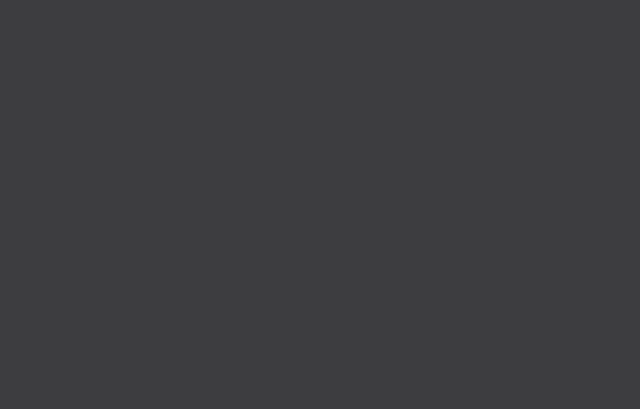
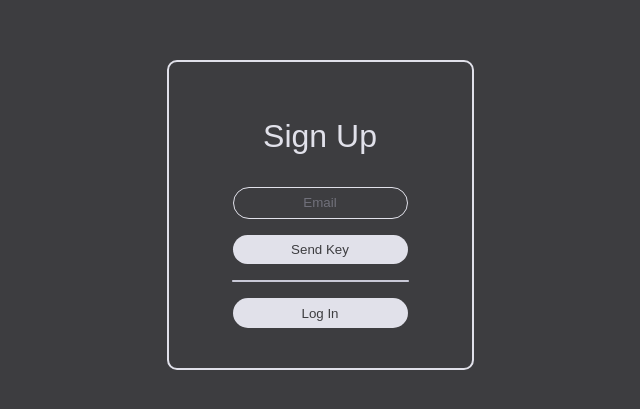
Before and after one commit to alwaysmeow/webmanager, a React (Create React App) app in the folder frontend/: page /register in a window 1280 px wide. Before the commit this address had no page. Shown: the part 185-594 px from the top of the page, without its empty margins (320-960 px from the left). Built offline with nearby package versions, Linux system fonts and the light colour scheme.

Commit message:
register page template

```diff
--- a/frontend/src/App.js
+++ b/frontend/src/App.js
@@ -2,6 +2,7 @@ import React from 'react';
 import { BrowserRouter as Router, Route, Routes } from 'react-router-dom';
 import LoginPage from './pages/LoginPage'
 import HomePage from './pages/HomePage'
+import RegisterPage from './pages/RegisterPage'
 
 class App extends React.Component
 {
@@ -12,6 +13,7 @@ class App extends React.Component
                 <Router>
                     <Routes>
                         <Route path="/login" element={<LoginPage/>}/>
+                        <Route path="/register" element={<RegisterPage/>}/>
                         <Route path="/" element={<HomePage/>}/>
                     </Routes>
                 </Router>
--- a/frontend/src/components/Category.js
+++ b/frontend/src/components/Category.js
@@ -1,5 +1,4 @@
 import React from "react"
-import { CSSTransition, TransitionGroup } from "react-transition-group"
 import LinkBlock from "./LinkBlock"
 import AddLinkButton from "./AddLinkButton"
 import DeleteCategoryButton from "./DeleteCategoryButton"
--- a/frontend/src/components/LoginForm.js
+++ b/frontend/src/components/LoginForm.js
@@ -1,4 +1,5 @@
 import React from 'react';
+import '../css/form.css'
 import '../css/loginPage.css'
 import hash from '../tools/hash.js'
 import { loginRequest } from '../tools/requests';
@@ -66,7 +67,7 @@ class LoginForm extends React.Component
             <form className={"login-window" + (this.state.invalidInput ? " invalid" : "")} id="form" autoComplete="off">
                 <h1>WebManager</h1>
                 <input
-                    className="loginform-item"
+                    className="form-item"
                     type="text"
                     placeholder="Username"
                     name="loginInput"
@@ -74,16 +75,23 @@ class LoginForm extends React.Component
                     onChange={this.Input}
                 />
                 <input
-                    className={"loginform-item" + this.state.translatePasswordInput}
+                    className={"form-item" + this.state.translatePasswordInput}
                     type="password"
                     placeholder="Password"
                     name="passwordInput"
                     value={this.state.passwordInput}
                     onChange={this.Input}
                 />
-                <button className="loginform-item login-button" type="submit" onClick={this.submit}>Log In</button>
+                <button className="form-item login-button" type="submit" onClick={this.submit}>Log In</button>
                 <div className="separating-line"/>
-                <button className="loginform-item register-button">Register</button>
+                <button className="form-item"
+                    onClick={(event) => {
+                        event.preventDefault()
+                        window.location.href = "/register"
+                    }}
+                >
+                    Register
+                </button>
             </form>
         )
     }
--- /dev/null
+++ b/frontend/src/components/RegisterForm.js
@@ -0,0 +1,112 @@
+import React from 'react';
+import '../css/form.css'
+import '../css/registerPage.css'
+
+class RegisterForm extends React.Component
+{
+    constructor(props)
+    {
+        super(props)
+        this.state = {
+            emailInput: '',
+            keyInput: '',
+            usernameInput: '',
+            passwordInput: '',
+            keySended: false,
+            invalidInput: false
+        }
+
+        this.Input = this.Input.bind(this)
+        this.sendKey = this.sendKey.bind(this)
+        this.register = this.register.bind(this)
+    }
+
+    Input(event)
+    {
+        this.setState({
+            [event.target.name]: event.target.value,
+            invalidInput: false,
+            keySended: event.target.value == "emailInput"
+        })
+    }
+
+    sendKey(event)
+    {
+        event.preventDefault()
+        this.setState({
+            keySended: true
+        })
+    }
+
+    register()
+    {
+
+    }
+
+    render()
+    {
+        return(
+            <>
+                <form className={"register-window" + (this.state.invalidInput ? " invalid" : "")} id="form" autoComplete="off">
+                    <h1>Sign Up</h1>
+                    <input
+                        className="form-item"
+                        type="text"
+                        placeholder="Email"
+                        name="emailInput"
+                        value={this.state.emailInput}
+                        onChange={this.Input}
+                    />
+                    <button className="form-item send-message-button"
+                        onClick={this.sendKey}
+                    >
+                        Send Key
+                    </button>
+                    <div className={"register-container" + (this.state.keySended ? "" : " closed")}>
+                        <div className="separating-line start"/>
+                        <input
+                            className="form-item"
+                            type="text"
+                            placeholder="Key"
+                            name="keyInput"
+                            value={this.state.keyInput}
+                            onChange={this.Input}
+                        />
+                        <input
+                            className="form-item"
+                            type="text"
+                            placeholder="Username"
+                            name="usernameInput"
+                            value={this.state.usernameInput}
+                            onChange={this.Input}
+                        />
+                        <input
+                            className="form-item"
+                            type="password"
+                            placeholder="Password"
+                            name="passwordInput"
+                            value={this.state.passwordInput}
+                            onChange={this.Input}
+                        />
+                        <button className="form-item send-message-button"
+                            type="submit"
+                        >
+                            Register
+                        </button>
+                        <div className="separating-line end"/>
+                    </div>
+                    <button className="form-item"
+                        onClick={(event) => {
+                            event.preventDefault()
+                            window.location.href = "/login"
+                        }}
+                    >
+                        Log In
+                    </button>
+                </form>
+            </>
+        )
+    }
+}
+
+export default RegisterForm
--- /dev/null
+++ b/frontend/src/css/form.css
@@ -0,0 +1,76 @@
+form
+{
+    background-color: var(--primary-dark-color);
+    border-radius: 10px;
+    border: 2px solid var(--primary-bright-color);
+
+    min-width: calc(175px + max(10vw, 10vh));
+    padding-top: 5vh;
+    padding-bottom: 5vh;
+
+    align-items: center;
+    justify-content: center;
+    display: flex;
+    flex-direction: column;
+    gap: 2vh;
+}
+
+form h1
+{
+    color: var(--primary-bright-color);
+    margin-top: 2vh;
+    margin-bottom: 2vh;
+}
+
+form input
+{
+    background-color: var(--primary-dark-color);
+    border: 1px solid var(--primary-bright-color);
+    color: var(--primary-bright-color);
+    box-sizing: border-box;
+    transition: transform 0.1s;
+    outline: none;
+}
+
+form button
+{
+    background-color: var(--primary-bright-color);
+    color: var(--primary-dark-color);
+    border: none;
+    cursor: pointer;
+}
+
+form button:hover
+{
+    background-color: var(--contrast);
+}
+
+.form-item
+{
+    text-align: center;
+    width: 90%;
+    max-width: 175px;
+    padding: 1ch;
+    border-radius: 50svh;
+    transition: var(--transition-time);
+}
+
+.form-item.left
+{
+    transform: translateX(-5px);
+}
+
+.form-item.right
+{
+    transform: translateX(7px);
+}
+
+.separating-line
+{
+    height: 0;
+    width: 90%;
+    max-width: 175px;
+
+    border: 1px solid var(--secondary-bright);
+    border-radius: 50svh;
+}
--- a/frontend/src/css/loginPage.css
+++ b/frontend/src/css/loginPage.css
@@ -8,83 +8,8 @@ main
     height: 100vh;
 }
 
-.login-window
-{
-    background-color: var(--primary-dark-color);
-
-    padding-top: 3vh;
-    padding-bottom: 5vh;
-    padding-left: calc(max(3vh, 3vw));
-    padding-right: calc(max(3vh, 3vw));
-
-    border-radius: 10px;
-    border: 2px solid var(--primary-bright-color);
-
-    align-items: center;
-    display: flex;
-    flex-direction: column;
-    gap: 2vh;
-}
-
-.loginform-item
-{
-    text-align: center;
-    width: 90%;
-    padding: 1ch;
-    border-radius: 50svh;
-    transition: var(--transition-time);
-}
-
-.loginform-item.left
-{
-    transform: translateX(-5px);
-}
-
-.loginform-item.right
-{
-    transform: translateX(7px);
-}
-
-.login-window h1
-{
-    color: var(--primary-bright-color);
-    margin-top: 2vh;
-    margin-bottom: 2vh;
-}
-
-.login-window input
-{
-    background-color: var(--primary-dark-color);
-    border: 1px solid var(--primary-bright-color);
-    color: var(--primary-bright-color);
-    box-sizing: border-box;
-    transition: transform 0.1s;
-    outline: none;
-}
-
-.login-window button
-{
-    background-color: var(--primary-bright-color);
-    color: var(--primary-dark-color);
-    border: none;
-    cursor: pointer;
-}
-
-.login-window button:hover
-{
-    background-color: var(--contrast);
-}
-
 .invalid .login-button,
 .invalid .login-button:hover
 {
     background-color: var(--red);
 }
-
-.separating-line
-{
-    height: 0;
-    border: 1px solid var(--secondary-bright);
-    border-radius: 50svh;
-    width: 90%
-}
--- /dev/null
+++ b/frontend/src/css/registerPage.css
@@ -0,0 +1,34 @@
+@import 'root.css';
+
+.register-container
+{
+    position: relative;
+    display: flex;
+    flex-direction: column;
+    align-items: center;
+    justify-content: center;
+    overflow: hidden;
+
+    width: 100%;
+    gap: 2vh;
+    height: calc(8ch + 4em + 10vh);
+
+    transition: var(--transition-time);
+}
+
+.separating-line.start
+{
+    position: absolute;
+    top: 0;
+}
+
+.separating-line.end
+{
+    position: absolute;
+    bottom: 0;
+}
+
+.register-container.closed
+{
+    height: 2px;
+}
--- /dev/null
+++ b/frontend/src/pages/RegisterPage.js
@@ -0,0 +1,19 @@
+import React from 'react';
+import RegisterForm from '../components/RegisterForm';
+import '../css/loginPage.css';
+
+class RegisterPage extends React.Component
+{
+    render()
+    {
+        return(
+            <>
+                <main>
+                    <RegisterForm/>
+                </main>
+            </>
+        )
+    }
+}
+
+export default RegisterPage
```
